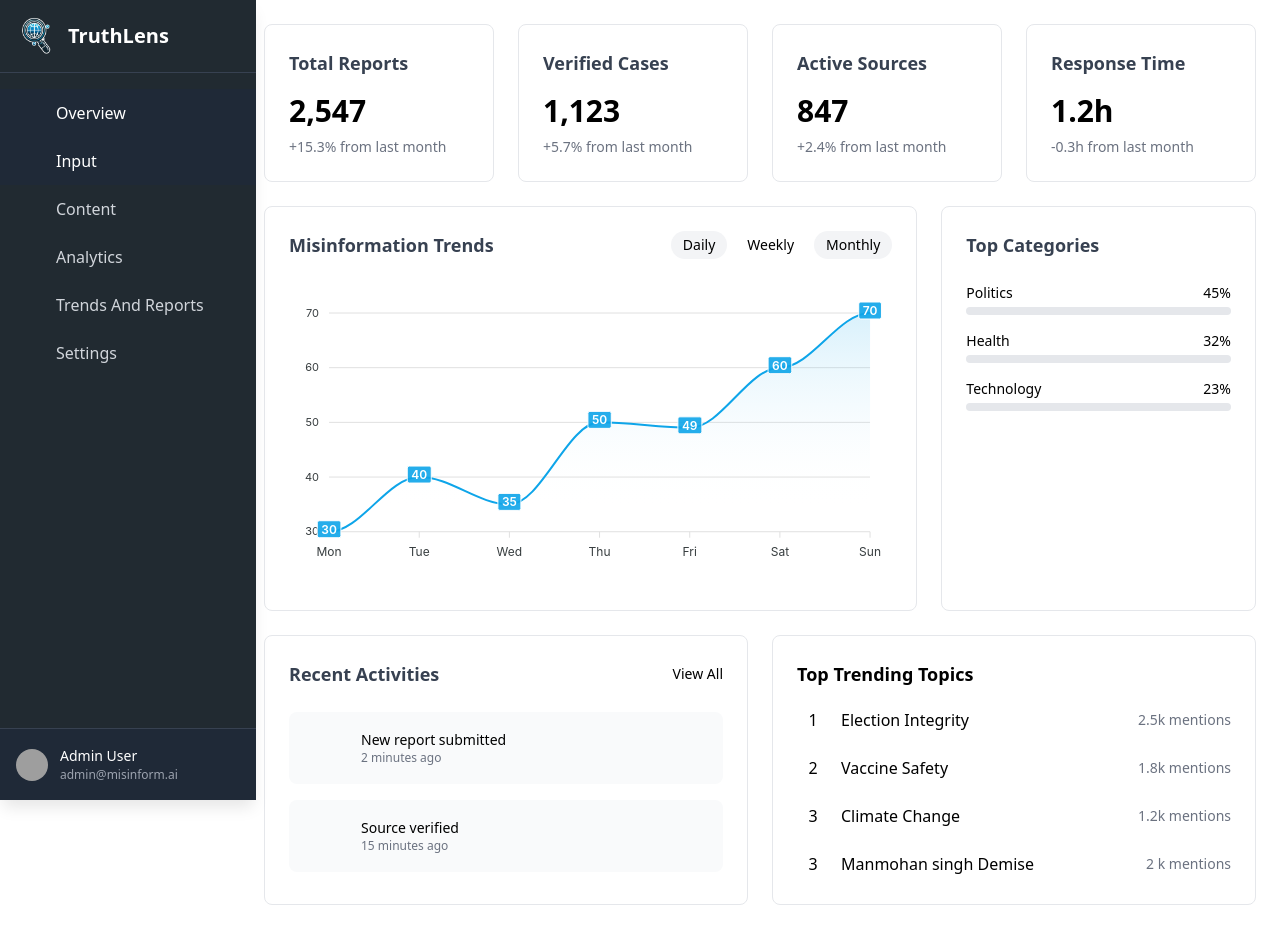
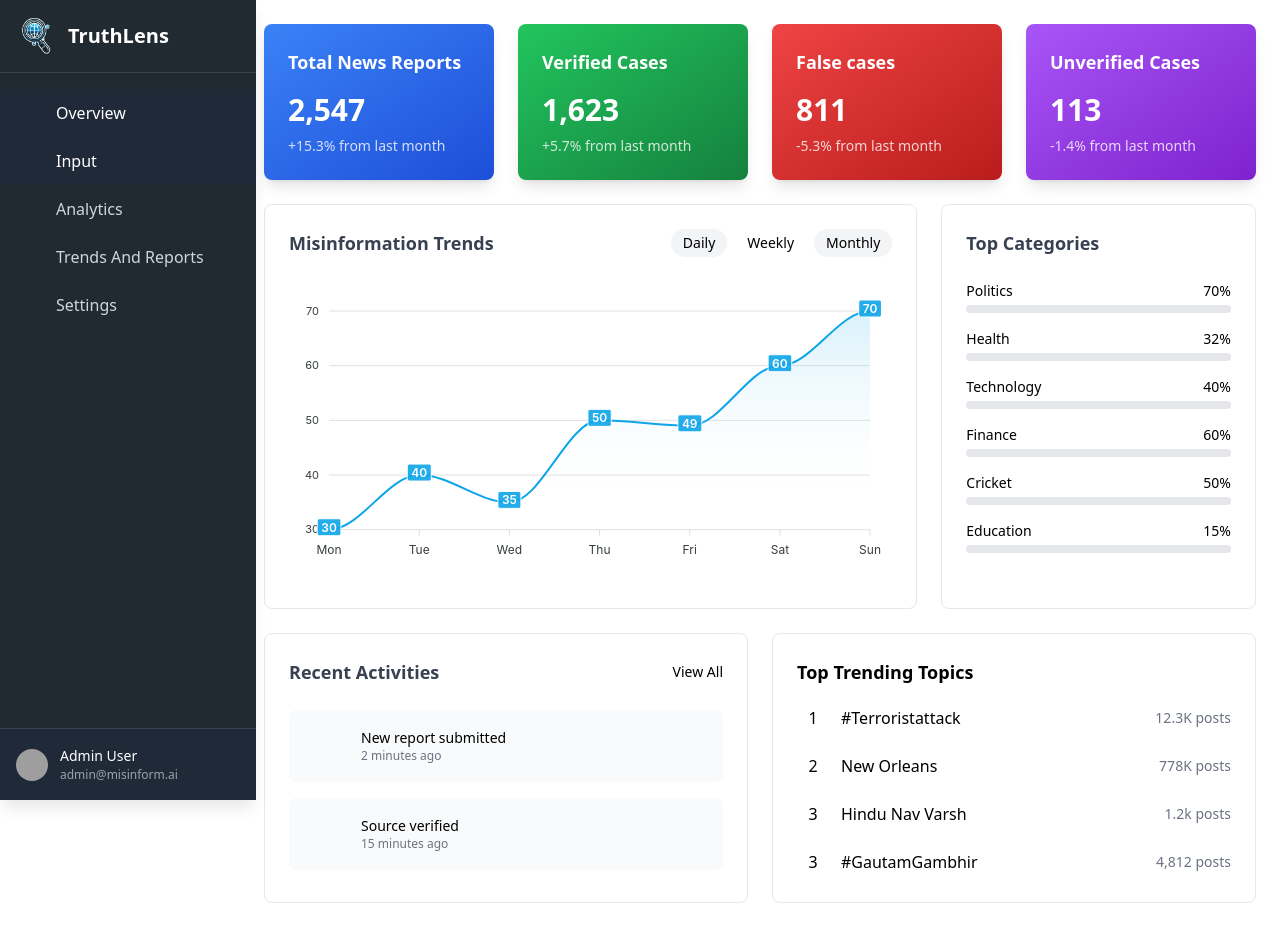
Before and after one commit to soodaryan/TruthLens, a React (Create React App) app in the folder frontend/: page /analytics in a window 1280 px wide. Built offline with nearby package versions, Linux system fonts and the light colour scheme; grey boxes are pictures that could not be loaded.

Commit message:
Late night site changes

```diff
--- a/frontend/src/App.js
+++ b/frontend/src/App.js
@@ -24,7 +24,7 @@ function App() {
             <Route path="/dashboard" element={<Dashboard />} />
             <Route path="/input" element={<InputForm />} />
             <Route path="/analytics" element={<Analytics />} />
-            <Route path="/content-analysis" element={<ContentAnalysis />} />
+            {/* <Route path="/content-analysis" element={<ContentAnalysis />} /> */}
             <Route path="/trend-and-report" element={<TrendAnalysis />} />
             <Route path="/settings" element={<Settings />} />
           </Routes>
--- a/frontend/src/components/Analytics.jsx
+++ b/frontend/src/components/Analytics.jsx
@@ -56,42 +56,43 @@ const Analytics = () => {
       <Sidebar />
       <section className="p-6 ml-60">
         <div className="grid grid-cols-1 md:grid-cols-2 lg:grid-cols-4 gap-6 mb-6">
-        <div className="p-6 bg-white border rounded-lg">
+          <div className="p-6 bg-gradient-to-br from-blue-500 to-blue-700 text-white rounded-lg shadow-lg hover:shadow-xl transition-shadow duration-300">
             <div className="flex items-center justify-between mb-4">
-            <h3 className="text-lg font-semibold text-gray-700">Total Reports</h3>
-            <span className="text-primary-600"><i className="fas fa-flag"></i></span>
+              <h3 className="text-lg font-semibold">Total News Reports</h3>
+              <span className="text-white"><i className="fas fa-flag"></i></span>
             </div>
             <p className="text-3xl font-bold">2,547</p>
-          <p className="text-sm text-gray-500 mt-2">+15.3% from last month</p>
+            <p className="text-sm opacity-80 mt-2">+15.3% from last month</p>
           </div>
 
-        <div className="p-6 bg-white border rounded-lg">
+          <div className="p-6 bg-gradient-to-br from-green-500 to-green-700 text-white rounded-lg shadow-lg hover:shadow-xl transition-shadow duration-300">
             <div className="flex items-center justify-between mb-4">
-            <h3 className="text-lg font-semibold text-gray-700">Verified Cases</h3>
-            <span className="text-secondary-600"><i className="fas fa-check-circle"></i></span>
+              <h3 className="text-lg font-semibold">Verified Cases</h3>
+              <span className="text-white"><i className="fas fa-check-circle"></i></span>
             </div>
-          <p className="text-3xl font-bold">1,123</p>
-          <p className="text-sm text-gray-500 mt-2">+5.7% from last month</p>
+            <p className="text-3xl font-bold">1,623</p>
+            <p className="text-sm opacity-80 mt-2">+5.7% from last month</p>
+          </div>
+          <div className="p-6 bg-gradient-to-br from-red-500 to-red-700 text-white rounded-lg shadow-lg hover:shadow-xl transition-shadow duration-300">
+            <div className="flex items-center justify-between mb-4">
+              <h3 className="text-lg font-semibold">False cases</h3>
+              <span className="text-white"><i className="fas fa-clock"></i></span>
+            </div>
+            <p className="text-3xl font-bold">811</p>
+            <p className="text-sm opacity-80 mt-2">-5.3% from last month</p>
+          </div>
+          <div className="p-6 bg-gradient-to-br from-purple-500 to-purple-700 text-white rounded-lg shadow-lg hover:shadow-xl transition-shadow duration-300">
+            <div className="flex items-center justify-between mb-4">
+              <h3 className="text-lg font-semibold">Unverified Cases</h3>
+              <span className="text-white"><i className="fas fa-link"></i></span>
+            </div>
+            <p className="text-3xl font-bold">113</p>
+            <p className="text-sm opacity-80 mt-2">-1.4% from last month</p>
           </div>
 
-        <div className="p-6 bg-white border rounded-lg">
-          <div className="flex items-center justify-between mb-4">
-            <h3 className="text-lg font-semibold text-gray-700">Active Sources</h3>
-            <span className="text-accent-600"><i className="fas fa-link"></i></span>
-          </div>
-          <p className="text-3xl font-bold">847</p>
-          <p className="text-sm text-gray-500 mt-2">+2.4% from last month</p>
+
         </div>
 
-        <div className="p-6 bg-white border rounded-lg">
-          <div className="flex items-center justify-between mb-4">
-            <h3 className="text-lg font-semibold text-gray-700">Response Time</h3>
-            <span className="text-primary-600"><i className="fas fa-clock"></i></span>
-          </div>
-          <p className="text-3xl font-bold">1.2h</p>
-          <p className="text-sm text-gray-500 mt-2">-0.3h from last month</p>
-        </div>
-      </div>
 
         <div className="grid grid-cols-1 lg:grid-cols-3 gap-6 mb-6">
           <div className="lg:col-span-2 p-6 bg-white border rounded-lg">
@@ -113,10 +114,10 @@ const Analytics = () => {
                 <div className="w-full">
                   <div className="flex justify-between mb-1">
                     <span className="text-sm">Politics</span>
-                  <span className="text-sm font-medium">45%</span>
+                    <span className="text-sm font-medium">70%</span>
                   </div>
                   <div className="h-2 bg-gray-200 rounded-full">
-                  <div className="h-2 bg-primary-500 rounded-full" style={{ width: '45%' }}></div>
+                    <div className="h-2 bg-primary-500 rounded-full" style={{ width: '70%' }}></div>
                   </div>
                 </div>
               </div>
@@ -135,10 +136,43 @@ const Analytics = () => {
                 <div className="w-full">
                   <div className="flex justify-between mb-1">
                     <span className="text-sm">Technology</span>
-                  <span className="text-sm font-medium">23%</span>
+                    <span className="text-sm font-medium">40%</span>
                   </div>
                   <div className="h-2 bg-gray-200 rounded-full">
-                  <div className="h-2 bg-accent-500 rounded-full" style={{ width: '23%' }}></div>
+                    <div className="h-2 bg-accent-500 rounded-full" style={{ width: '40%' }}></div>
+                  </div>
+                </div>
+              </div>
+              <div className="flex items-center">
+                <div className="w-full">
+                  <div className="flex justify-between mb-1">
+                    <span className="text-sm">Finance</span>
+                    <span className="text-sm font-medium">60%</span>
+                  </div>
+                  <div className="h-2 bg-gray-200 rounded-full">
+                    <div className="h-2 bg-primary-500 rounded-full" style={{ width: '60%' }}></div>
+                  </div>
+                </div>
+              </div>
+              <div className="flex items-center">
+                <div className="w-full">
+                  <div className="flex justify-between mb-1">
+                    <span className="text-sm">Cricket</span>
+                    <span className="text-sm font-medium">50%</span>
+                  </div>
+                  <div className="h-2 bg-gray-200 rounded-full">
+                    <div className="h-2 bg-primary-500 rounded-full" style={{ width: '50%' }}></div>
+                  </div>
+                </div>
+              </div>
+              <div className="flex items-center">
+                <div className="w-full">
+                  <div className="flex justify-between mb-1">
+                    <span className="text-sm">Education</span>
+                    <span className="text-sm font-medium">15%</span>
+                  </div>
+                  <div className="h-2 bg-gray-200 rounded-full">
+                    <div className="h-2 bg-primary-500 rounded-full" style={{ width: '15%' }}></div>
                   </div>
                 </div>
               </div>
@@ -185,36 +219,36 @@ const Analytics = () => {
                   <span className="w-8 h-8 rounded-full bg-primary-100 flex items-center justify-center text-primary-600">
                     1
                   </span>
-                <span className="ml-3">Election Integrity</span>
+                  <span className="ml-3">#Terroristattack</span>
                 </div>
-              <span className="text-sm text-gray-500">2.5k mentions</span>
+                <span className="text-sm text-gray-500">12.3K posts</span>
               </div>
               <div className="flex items-center justify-between">
                 <div className="flex items-center">
                   <span className="w-8 h-8 rounded-full bg-primary-100 flex items-center justify-center text-primary-600">
                     2
                   </span>
-                <span className="ml-3">Vaccine Safety</span>
+                  <span className="ml-3">New Orleans</span>
                 </div>
-              <span className="text-sm text-gray-500">1.8k mentions</span>
+                <span className="text-sm text-gray-500">778K posts</span>
               </div>
               <div className="flex items-center justify-between">
                 <div className="flex items-center">
                   <span className="w-8 h-8 rounded-full bg-primary-100 flex items-center justify-center text-primary-600">
                     3
                   </span>
-                <span className="ml-3">Climate Change</span>
+                  <span className="ml-3">Hindu Nav Varsh</span>
                 </div>
-              <span className="text-sm text-gray-500">1.2k mentions</span>
+                <span className="text-sm text-gray-500">1.2k posts</span>
               </div>
               <div className="flex items-center justify-between">
                 <div className="flex items-center">
                   <span className="w-8 h-8 rounded-full bg-primary-100 flex items-center justify-center text-primary-600">
                     3
                   </span>
-                <span className="ml-3">Manmohan singh Demise</span>
+                  <span className="ml-3">#GautamGambhir</span>
                 </div>
-              <span className="text-sm text-gray-500">2 k mentions</span>
+                <span className="text-sm text-gray-500">4,812 posts</span>
               </div>
             </div>
           </div>
--- a/frontend/src/components/Sidebar.jsx
+++ b/frontend/src/components/Sidebar.jsx
@@ -53,10 +53,10 @@ const Sidebar = () => {
             <i className="bg-[#212A31]  fas fa-chart-line"></i>
             <span>Input</span>
           </Link>
-          <Link to="/content-analysis" onClick={handleNavLinkClick}>
+          {/* <Link to="/content-analysis" onClick={handleNavLinkClick}>
             <i className="fas fa-file-alt"></i>
             <span>Content</span>
-          </Link>
+          </Link> */}
           <Link to="/analytics" onClick={handleNavLinkClick}>
             <i className="fas fa-file-alt"></i>
             <span>Analytics</span>
--- a/frontend/src/components/Signup.jsx
+++ b/frontend/src/components/Signup.jsx
@@ -31,7 +31,6 @@ const SignupForm = () => {
   const handleSubmit = (e) => {
     e.preventDefault();
     console.log('User data submitted:', formData);
-    // Redirect to dashboard or show a success message
   };
 
   const navigate = useNavigate();
@@ -71,14 +70,6 @@ const SignupForm = () => {
           />
           <input
             type="text"
-            name="pan"
-            placeholder="Pan Number"
-            value={formData.pan}
-            onChange={handleChange}
-            required
-          />
-          <input
-            type="text"
             name="address"
             placeholder="Address"
             value={formData.address}
@@ -88,7 +79,7 @@ const SignupForm = () => {
 
           {/* File Upload Section */}
           <div className="file-input-container">
-            <label>Upload Aadhar Card, Policy and Bills (PDF's)</label>
+            <label>Upload your work Id  (PDF's)</label>
             <input
               type="file"
               accept=".pdf"
```
Also changed, not shown: frontend/src/components/Dashboard.jsx (+27 -3 lines), frontend/src/components/TrendAndReports.jsx (+82 -39 lines), 2 other files (tests, documents, lock files or other folders). Lines whose indentation alone changed are shown as unchanged.
